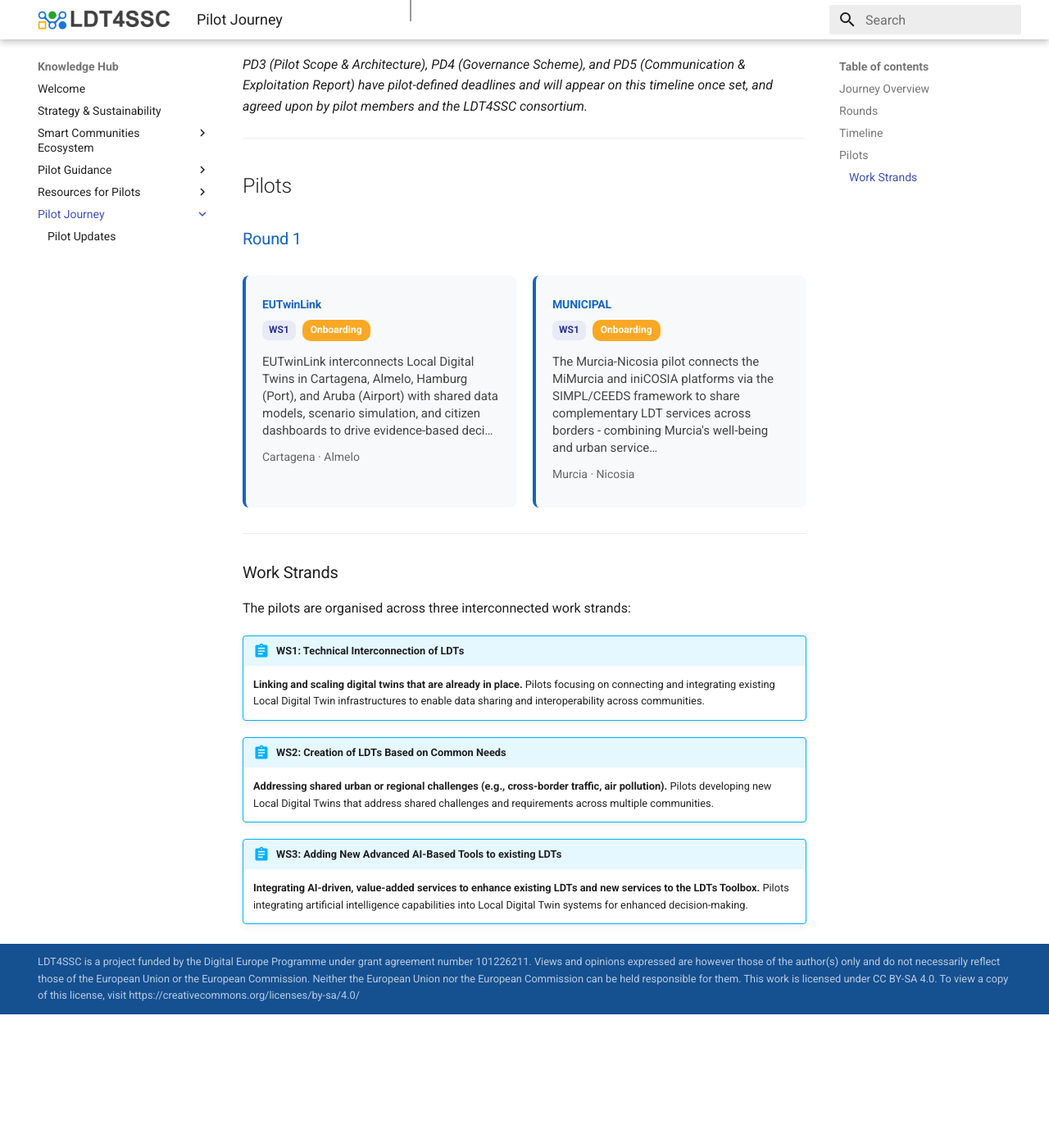
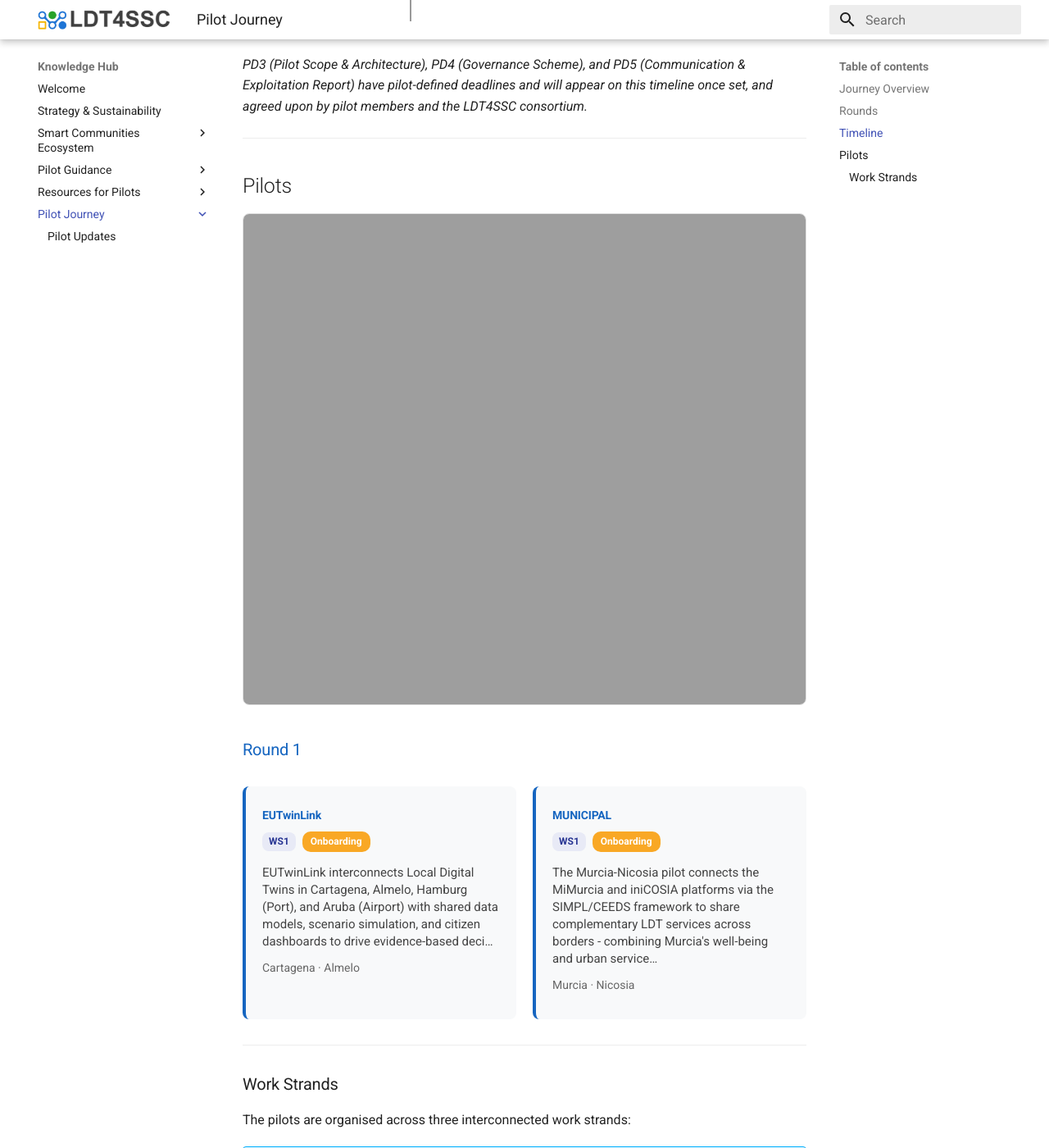
Before and after one commit to ldt4ssc/ldt4ssc.github.io, an MkDocs documentation site: the page built from docs/journey/index.md, in a window 1280 px wide and 1400 px high, scrolled down 1697 px. Shown: the whole window at 82% size. Built offline with MkDocs 1.6.1 and Material for MkDocs 9.7.7, drawn with Linux system fonts in a browser that asks for light colours; before the commit the page ends 2934 px from its top, so only the background shows below that.

Commit message:
add: embed pilot maps

```diff
--- a/docs/css/journey.css
+++ b/docs/css/journey.css
@@ -991,3 +991,15 @@
     padding-top: 0.5rem;
   }
 }
+
+/* ---- Pilots Map ---- */
+.map {
+  width: 100%;
+}
+
+.map iframe {
+  width: 100%;
+  height: 600px;
+  border: 1px solid #e0e0e0;
+  border-radius: 8px;
+}
--- a/docs/journey/index.md
+++ b/docs/journey/index.md
@@ -234,6 +234,10 @@
 
 ## Pilots {#pilots}
 
+<div class="map">
+  <iframe src="https://knowledgehub.ldt4ssc.eu/LDT4SSC_Pilots_Map/index.html"></iframe>
+</div>
+
 <div id="pilot-directory"></div>
 
 ---
```
Also changed, not shown: 1 other file.
